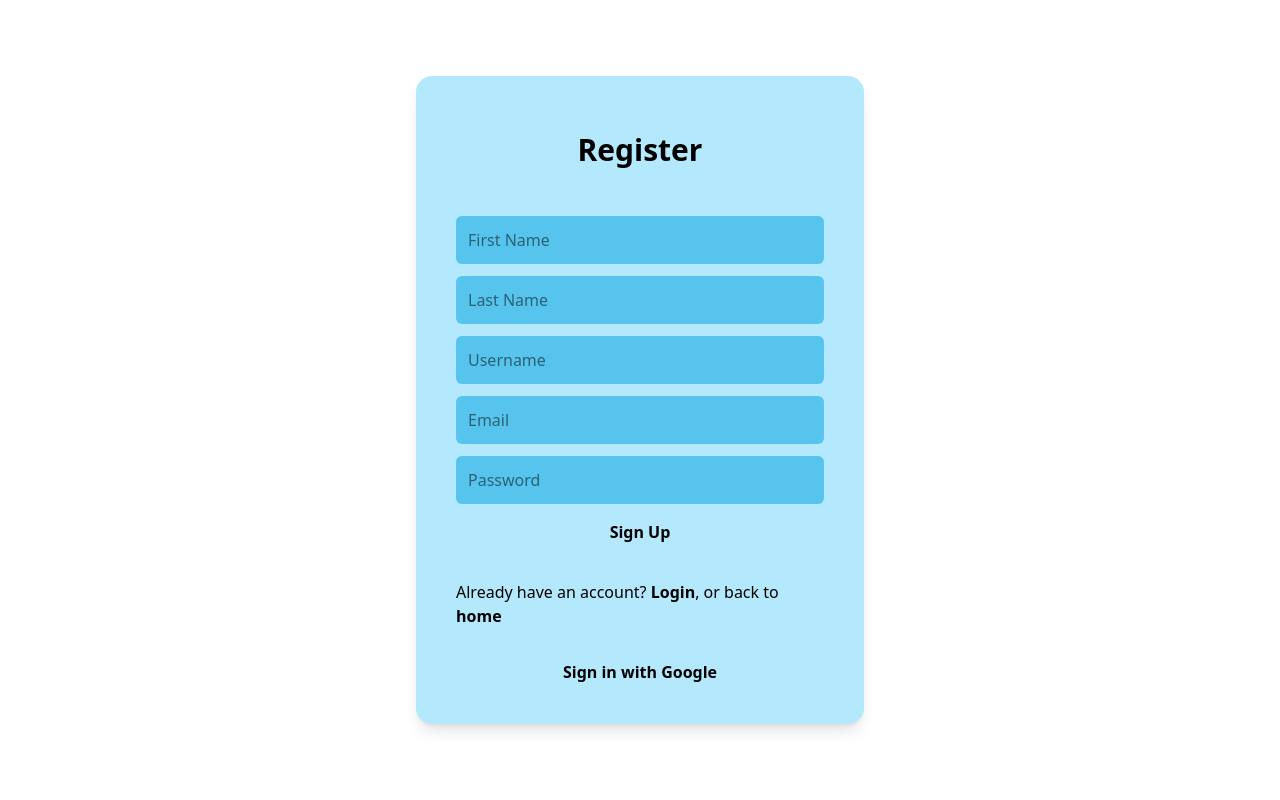
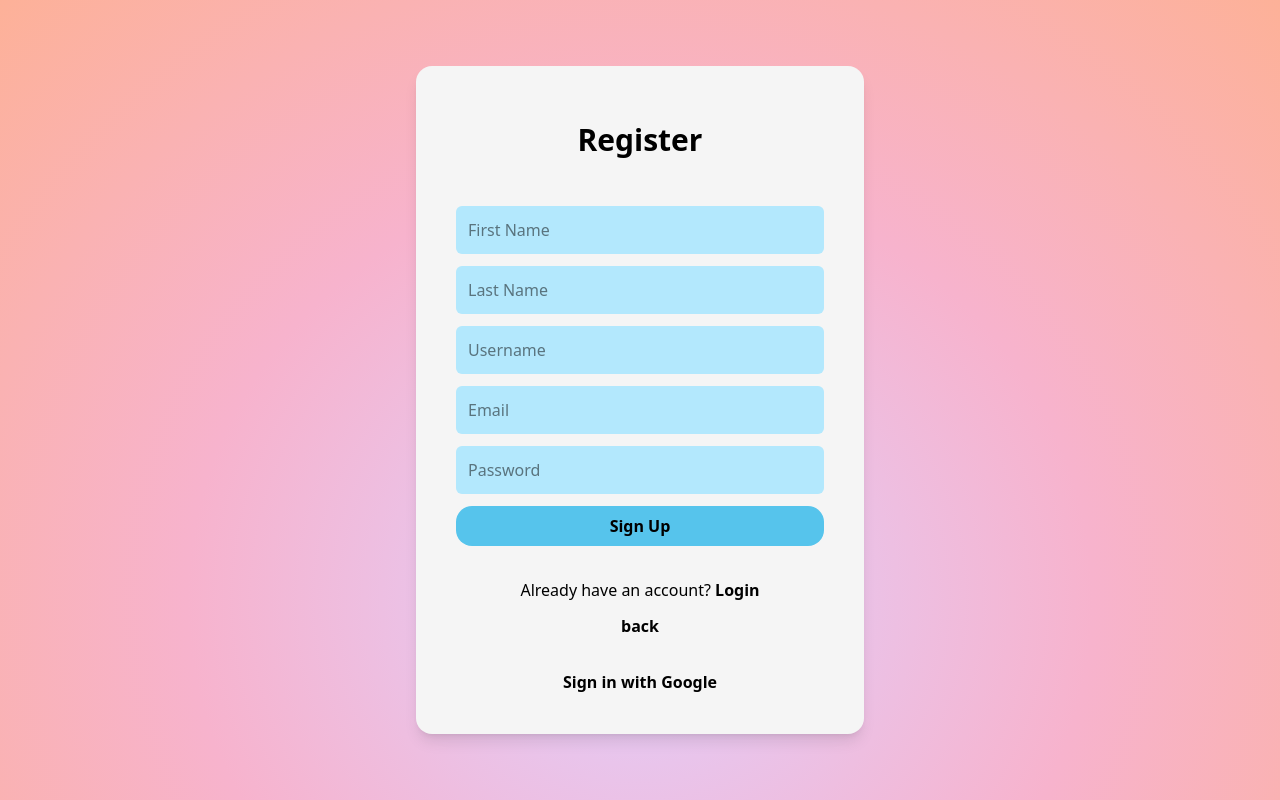
Before and after one commit to matdelp/creative-companion, a React (Vite) app in the folder apps/frontend/: page /register in a window 1280 px wide. Built offline with nearby package versions, Linux system fonts and the light colour scheme.

Commit message:
style: refine sign in and up pages

```diff
--- a/apps/frontend/src/components/authentication/FormCard.tsx
+++ b/apps/frontend/src/components/authentication/FormCard.tsx
@@ -18,22 +18,21 @@ export const FormCard: React.FC<FormCardProps> = ({
   google,
 }) => {
   return (
-    <div className="flex flex-col items-center justify-center p-10 rounded-2xl w-4/5 max-w-md bg-myblue-100 shadow-lg gap-8">
+    <div className="flex flex-col items-center justify-center p-10 rounded-2xl w-4/5 max-w-md bg-mybackground-light-400 shadow-lg gap-8">
       <h2 className="text-blackText-primaryd text-3xl font-bold py-4">
         {title}
       </h2>
       {children}
-      <div className="flex gap-3">
-        <p className="text-blackText-secondary">
+      <div className="flex flex-col gap-3 items-center">
+        <p>
           {linkMessage}{" "}
           <NavLink className="font-semibold" to={path}>
             {linkText}
           </NavLink>
-          , or back to{" "}
-          <NavLink className="font-semibold" to="/">
-            home
-          </NavLink>
         </p>
+        <NavLink className="font-semibold" to="/">
+          back
+        </NavLink>
       </div>
       {google && (
         <a className="font-semibold" href="/api/artist/google">
--- a/apps/frontend/src/components/authentication/SigninForm.tsx
+++ b/apps/frontend/src/components/authentication/SigninForm.tsx
@@ -39,7 +39,7 @@ export const SignInForm: React.FC = () => {
         },
         body: JSON.stringify(data),
         credentials: "include",
-      });
+      }); //TODO
 
       const result = await response.json();
 
@@ -71,7 +71,7 @@ export const SignInForm: React.FC = () => {
             type="email"
             placeholder="Email"
             {...register("email")}
-            className={`p-3 w-full rounded-md bg-myblue-400  ${
+            className={`p-3 w-full rounded-md bg-myblue-100  ${
               errors.email ? "border border-red-500" : ""
             } `}
           />
@@ -87,7 +87,7 @@ export const SignInForm: React.FC = () => {
             type="password"
             placeholder="Password"
             {...register("password")}
-            className={`p-3 w-full rounded-md bg-myblue-400  ${
+            className={`p-3 w-full rounded-md bg-myblue-100  ${
               errors.password ? "border border-red-500" : ""
             } `}
           />
@@ -102,7 +102,7 @@ export const SignInForm: React.FC = () => {
         </div>
 
         <button
-          className="px-2 py-1 bg-myblue-800 rounded-md text-whiteText-primary font-semibold w-full cursor-pointer"
+          className="px-2 py-2 bg-myblue-400 rounded-2xl text-whiteText-primary font-semibold w-full cursor-pointer"
           type="submit"
         >
           Login
--- a/apps/frontend/src/components/authentication/SignupForm.tsx
+++ b/apps/frontend/src/components/authentication/SignupForm.tsx
@@ -77,7 +77,7 @@ export const SignUpForm: React.FC = () => {
             type="text"
             placeholder="First Name"
             {...register("first_name")}
-            className={`p-3 w-full rounded-md bg-myblue-400  ${
+            className={`p-3 w-full rounded-md bg-myblue-100  ${
               errors.first_name ? "border border-red-500" : ""
             } `}
           />
@@ -92,7 +92,7 @@ export const SignUpForm: React.FC = () => {
             type="text"
             placeholder="Last Name"
             {...register("last_name")}
-            className={`p-3 w-full rounded-md bg-myblue-400  ${
+            className={`p-3 w-full rounded-md bg-myblue-100  ${
               errors.last_name ? "border border-red-500" : ""
             } `}
           />
@@ -107,7 +107,7 @@ export const SignUpForm: React.FC = () => {
             type="text"
             placeholder="Username"
             {...register("username")}
-            className={`p-3 w-full rounded-md bg-myblue-400  ${
+            className={`p-3 w-full rounded-md bg-myblue-100  ${
               errors.username ? "border border-red-500" : ""
             } `}
           />
@@ -122,7 +122,7 @@ export const SignUpForm: React.FC = () => {
             type="email"
             placeholder="Email"
             {...register("email")}
-            className={`p-3 w-full rounded-md bg-myblue-400  ${
+            className={`p-3 w-full rounded-md bg-myblue-100  ${
               errors.email ? "border border-red-500" : ""
             } `}
           />
@@ -138,7 +138,7 @@ export const SignUpForm: React.FC = () => {
             type="password"
             placeholder="Password"
             {...register("password")}
-            className={`p-3 w-full rounded-md bg-myblue-400  ${
+            className={`p-3 w-full rounded-md bg-myblue-100  ${
               errors.password ? "border border-red-500" : ""
             } `}
           />
@@ -153,7 +153,7 @@ export const SignUpForm: React.FC = () => {
         </div>
 
         <button
-          className="px-2 py-1 bg-myblue-800 rounded-md text-whiteText-primary font-semibold w-full cursor-pointer"
+          className="px-2 py-2 bg-myblue-400 rounded-2xl text-whiteText-primary font-semibold w-full cursor-pointer"
           type="submit"
         >
           Sign Up
--- a/apps/frontend/src/pages/LoginPage.tsx
+++ b/apps/frontend/src/pages/LoginPage.tsx
@@ -4,7 +4,7 @@ import { SignInForm } from "../components/authentication/SigninForm";
 
 export const LoginPage: React.FC = () => {
   return (
-    <div className="bg-blackText-primary w-screen h-screen flex justify-center items-center">
+    <div className="bg-radial-[at_50%_75%] from-mypurple-100 via-mypink-100 to-myorange-100 w-screen h-screen flex justify-center items-center">
       <FormCard
         children={<SignInForm />}
         title="Sign in"
--- a/apps/frontend/src/pages/RegisterPage.tsx
+++ b/apps/frontend/src/pages/RegisterPage.tsx
@@ -4,7 +4,7 @@ import { SignUpForm } from "../components/authentication/SignupForm";
 
 export const RegisterPage: React.FC = () => {
   return (
-    <div className="bg-blackText-primary w-screen h-screen flex justify-center items-center">
+    <div className="bg-radial-[at_50%_75%] from-mypurple-100 via-mypink-100 to-myorange-100 w-screen h-screen flex justify-center items-center">
       <FormCard
         children={<SignUpForm />}
         title="Register"
```
